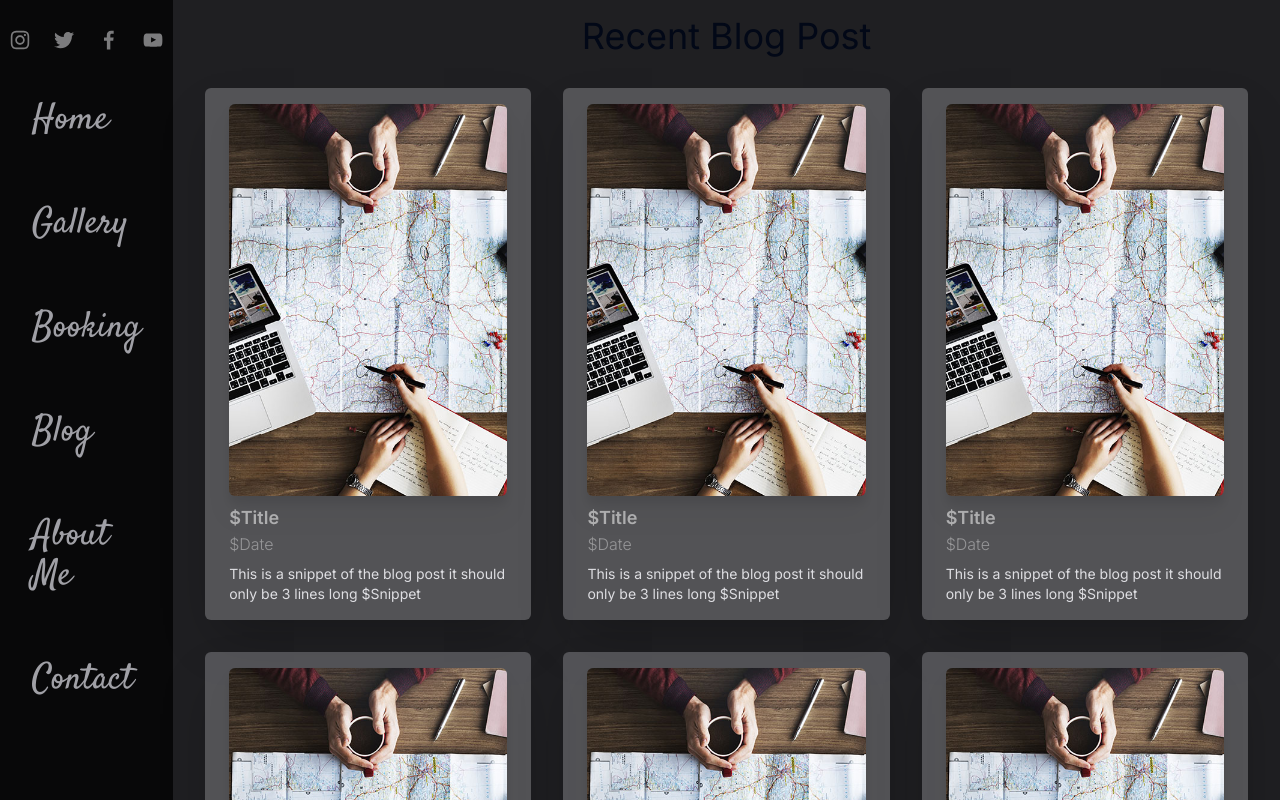
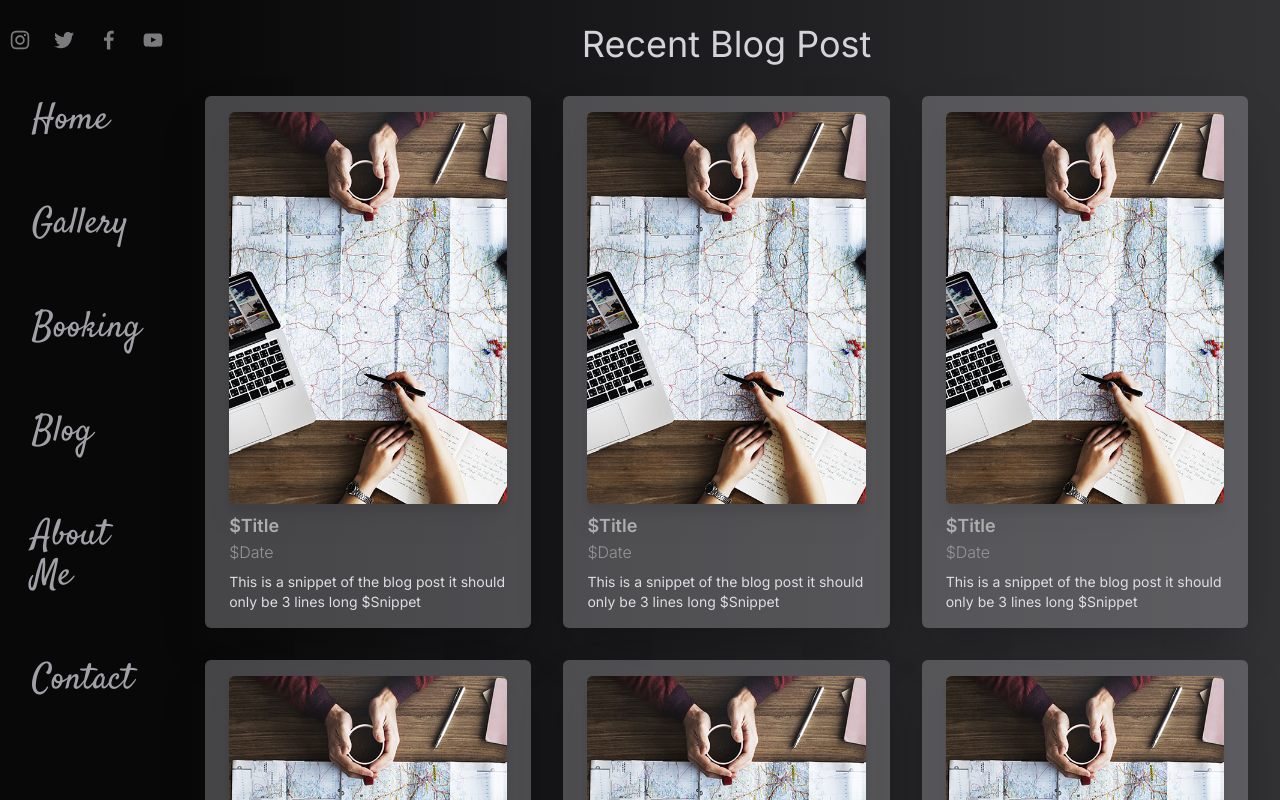
Before and after one commit to Digitl-Alchemyst/sw-photography, a Next.js app: page /blog in a window 1280 px wide. Shown: the top 800 px of the page. Built offline with nearby package versions, Linux system fonts and the light colour scheme.

Commit message:
Blog & Gallery Done Desktop

```diff
--- a/src/app/blog/page.jsx
+++ b/src/app/blog/page.jsx
@@ -3,7 +3,8 @@ import React from 'react'
 
 function Blog() {
   return (
-    <div className='w-full bg-steeldark-600 flex flex-col px-8 py-4'>
+    <main className='w-full bg-steeldark-600 text-steelpolished-400'>
+      <div className='flex flex-col bg-gradient-to-l from-steelpolished-300/10 to-steeldark-900 px-8 px-8 py-4 py-6'>
         <h1 className='mx-auto flex w-full items-center justify-center text-4xl'>
           Recent Blog Post
         </h1>
@@ -18,6 +19,7 @@ function Blog() {
           <BlogCard />
         </div>
       </div>
+    </main>
   );
 }
 
--- a/src/app/gallery/page.jsx
+++ b/src/app/gallery/page.jsx
@@ -10,7 +10,7 @@ const scriptFont = Alex_Brush({
 
 function Portfolio() {
   return (
-    <main className='w-full bg-steeldark-600 text-white '>
+    <main className='w-full bg-steeldark-600 text-steelpolished-400 '>
       <div className='flex flex-col items-center justify-center space-y-10 bg-gradient-to-l from-steelpolished-300/10 to-steeldark-900 px-8 py-6'>
         <h1
           className={`text-center text-7xl font-bold ${scriptFont.className}`}
--- a/src/app/layout.tsx
+++ b/src/app/layout.tsx
@@ -2,7 +2,6 @@ import type { Metadata } from 'next';
 import { Inter } from 'next/font/google';
 import './globals.css';
 import Footer from '@/c/global/Footer';
-import Header from '@/c/global/Header';
 import Sidebar from '@/c/global/Sidebar';
 
 const inter = Inter({ subsets: ['latin'] });
@@ -21,7 +20,7 @@ export default function RootLayout({
     <html lang='en' className='scrollbar-hide'>
       <body className={`scrollbar-hide ${inter.className}`}>
         <div className='flex h-screen w-full flex-col '>
-          {/* <Header /> */}
+
 
           <div className='flex flex-1'>
             <Sidebar />
```
Also changed, not shown: src/components/global/Footer.tsx (renamed from src/components/global/Footer.jsx), src/components/global/Header.tsx (renamed from src/components/global/Header.jsx), src/components/global/Sidebar.tsx (renamed from src/components/global/Sidebar.jsx), src/components/global/SocialLinks.tsx (renamed from src/components/global/SocialLinks.jsx). Lines whose indentation alone changed are shown as unchanged.
